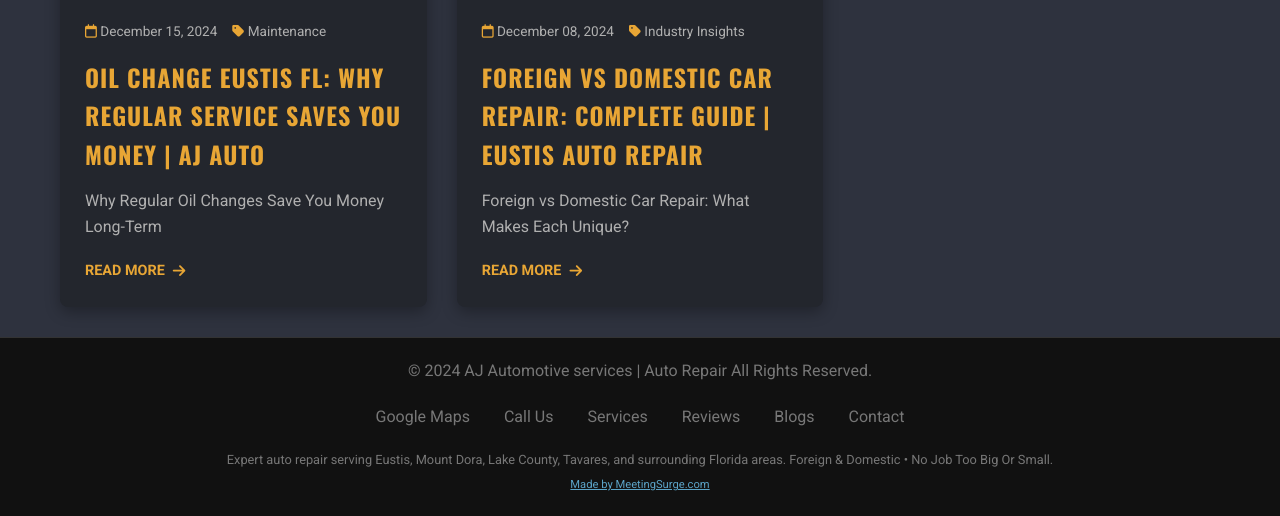
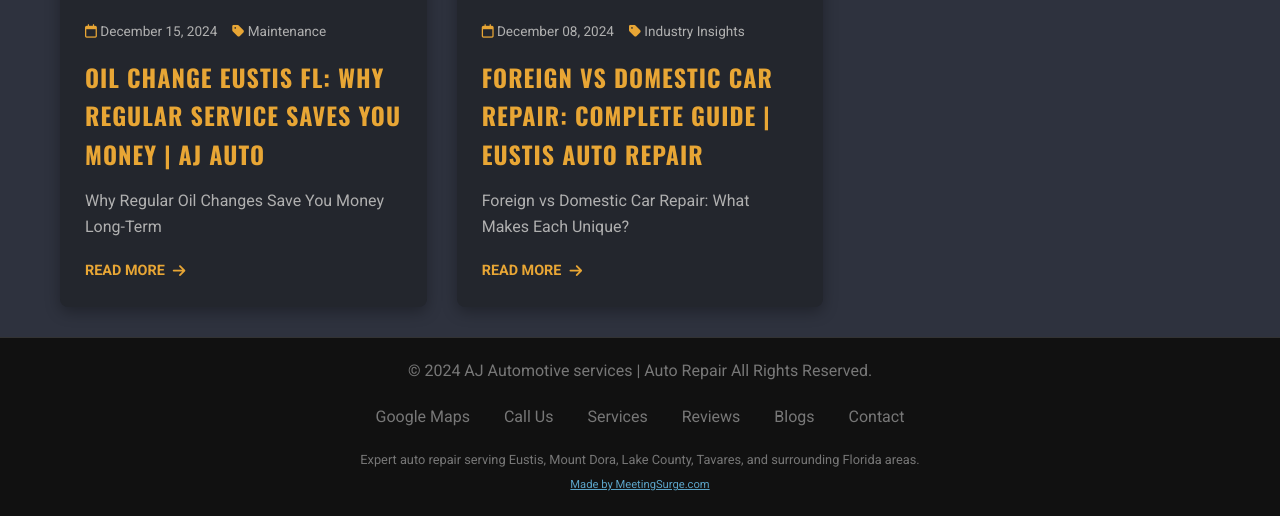
Before and after one commit to JamesBrownR/AJ-Auto-Repair, a Jekyll site: the page built from blog/index.html, in a window 1280 px wide and 900 px high, scrolled down 2016 px, cut to the strip 384-900 px from the top of the window. Built offline with Jekyll 4.4.1, drawn with Linux system fonts in a browser that asks for light colours.

Commit message:
Update footer.html

```diff
--- a/_includes/footer.html
+++ b/_includes/footer.html
@@ -10,7 +10,7 @@
               <a href="/blog">Blogs</a>
     <a href="/contact">Contact</a>
 </div>
-<p style="margin-top: 10px; font-size: 0.8rem;">Expert auto repair serving Eustis, Mount Dora, Lake County, Tavares, and surrounding Florida areas. Foreign & Domestic • No Job Too Big Or Small.</p>
+<p style="margin-top: 10px; font-size: 0.8rem;">Expert auto repair serving Eustis, Mount Dora, Lake County, Tavares, and surrounding Florida areas.</p>
 <a href="https://www.meetingsurge.com" target="_blank" style="color:#5BA3C7; margin-top: 15px; font-size: 0.7rem; text-decoration: underline;">Made by MeetingSurge.com</a>
 
         </div>
```
